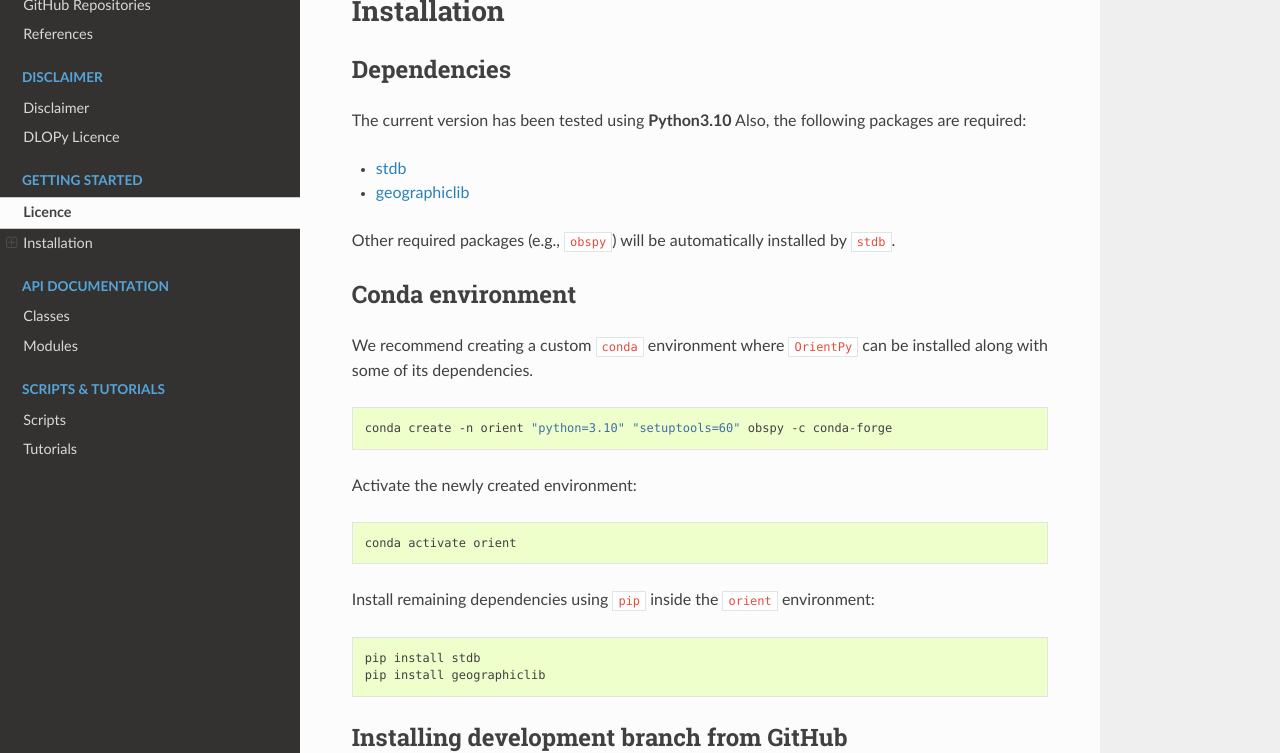
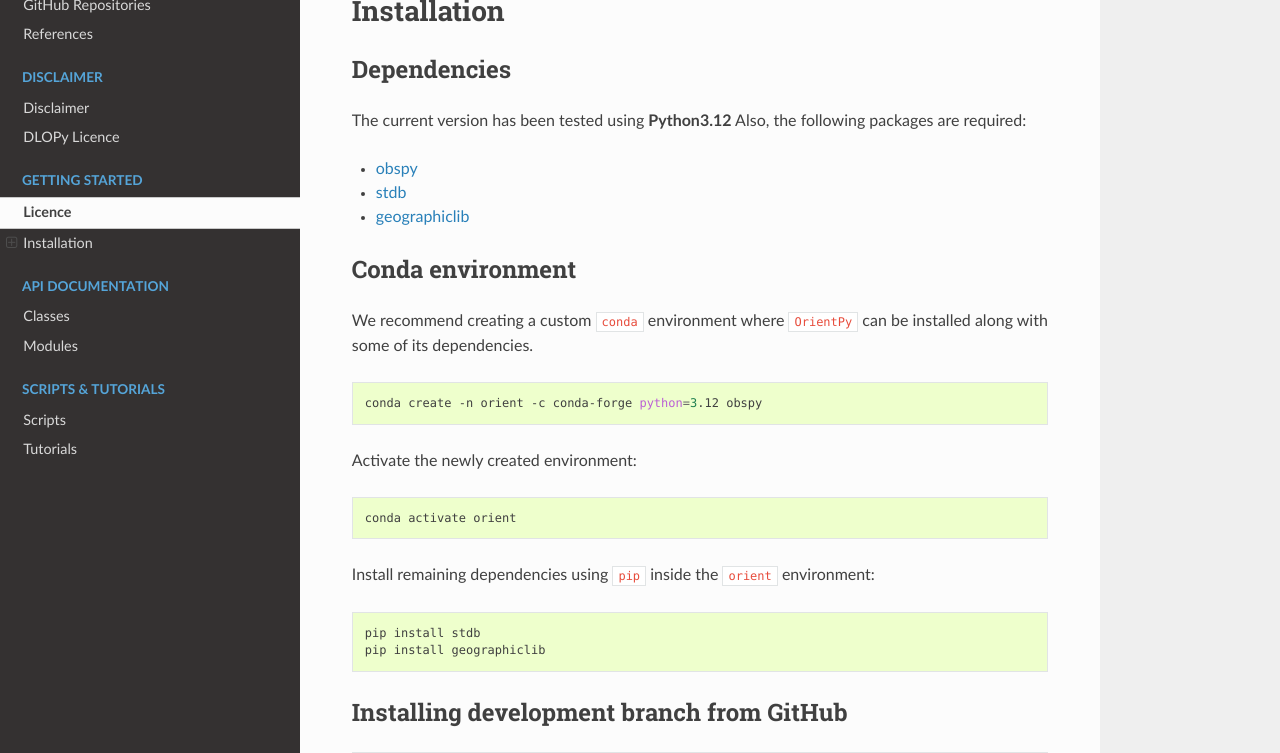
Before and after one commit to nfsi-canada/OrientPy, a Sphinx documentation site: the page built from docs/orientpy.rst, in a window 1280 px wide and 900 px high, scrolled down 777 px, cut to the strip 147-900 px from the top of the window. Built offline with Sphinx 7.4.7 and the Read the Docs theme 3.1.0, drawn with Linux system fonts in a browser that asks for light colours.

Commit message:
updated installation instructions

```diff
--- a/docs/orientpy.rst
+++ b/docs/orientpy.rst
@@ -31,14 +31,12 @@
 Dependencies
 ------------
 
-The current version has been tested using **Python3.10** \
+The current version has been tested using **Python3.12** \
 Also, the following packages are required:
 
+- `obspy <https://github.com/obspy/obspy>`_
 - `stdb <https://github.com/schaefferaj/StDb>`_
 - `geographiclib <https://geographiclib.sourceforge.io/html/python/>`_
-
-Other required packages (e.g., ``obspy``)
-will be automatically installed by ``stdb``.
 
 Conda environment
 -----------------
@@ -48,7 +46,7 @@
 
 .. sourcecode:: bash
 
-   conda create -n orient "python=3.10" "setuptools=60" obspy -c conda-forge
+   conda create -n orient -c conda-forge python=3.12 obspy
 
 Activate the newly created environment:
 
```
